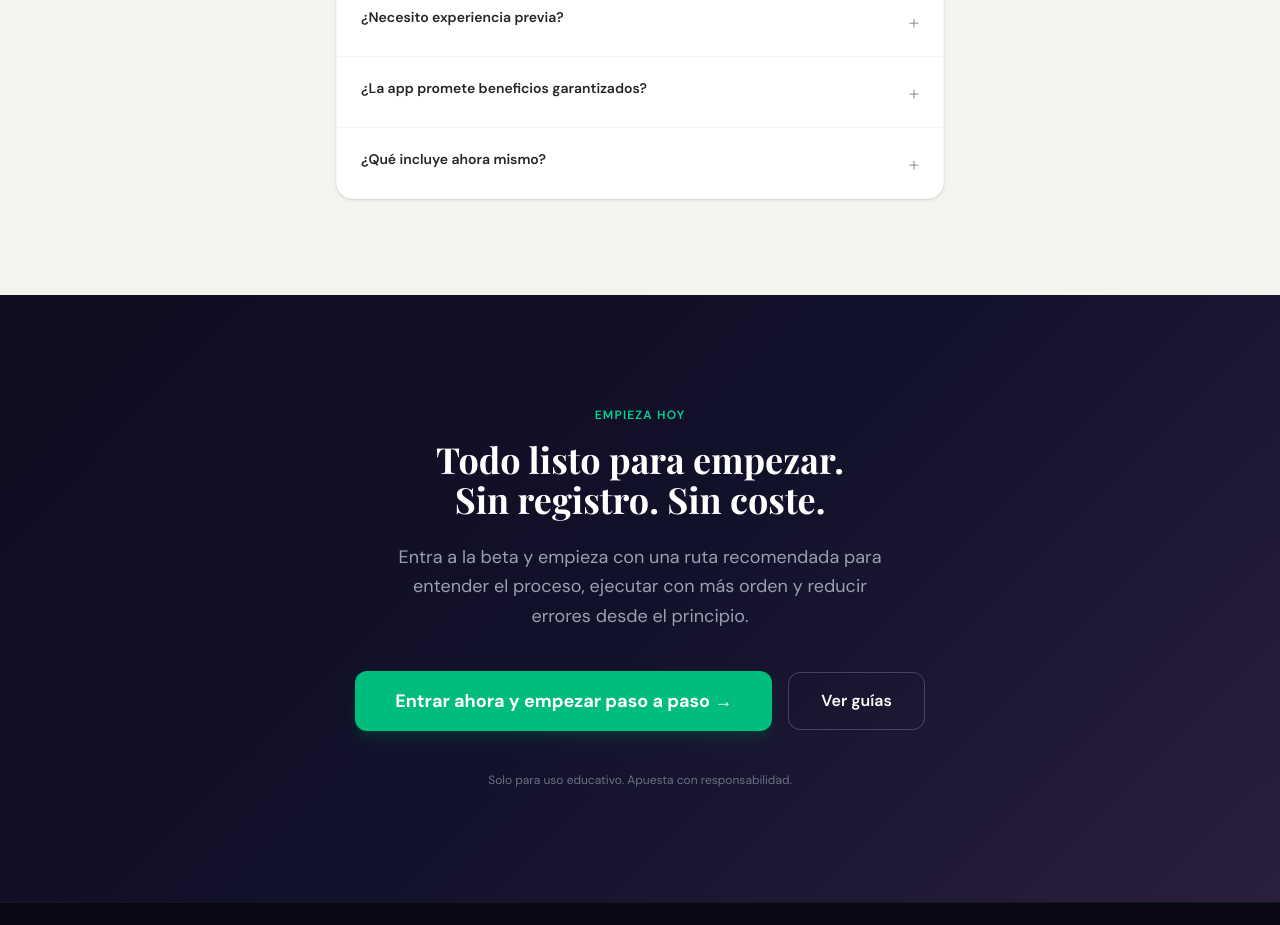
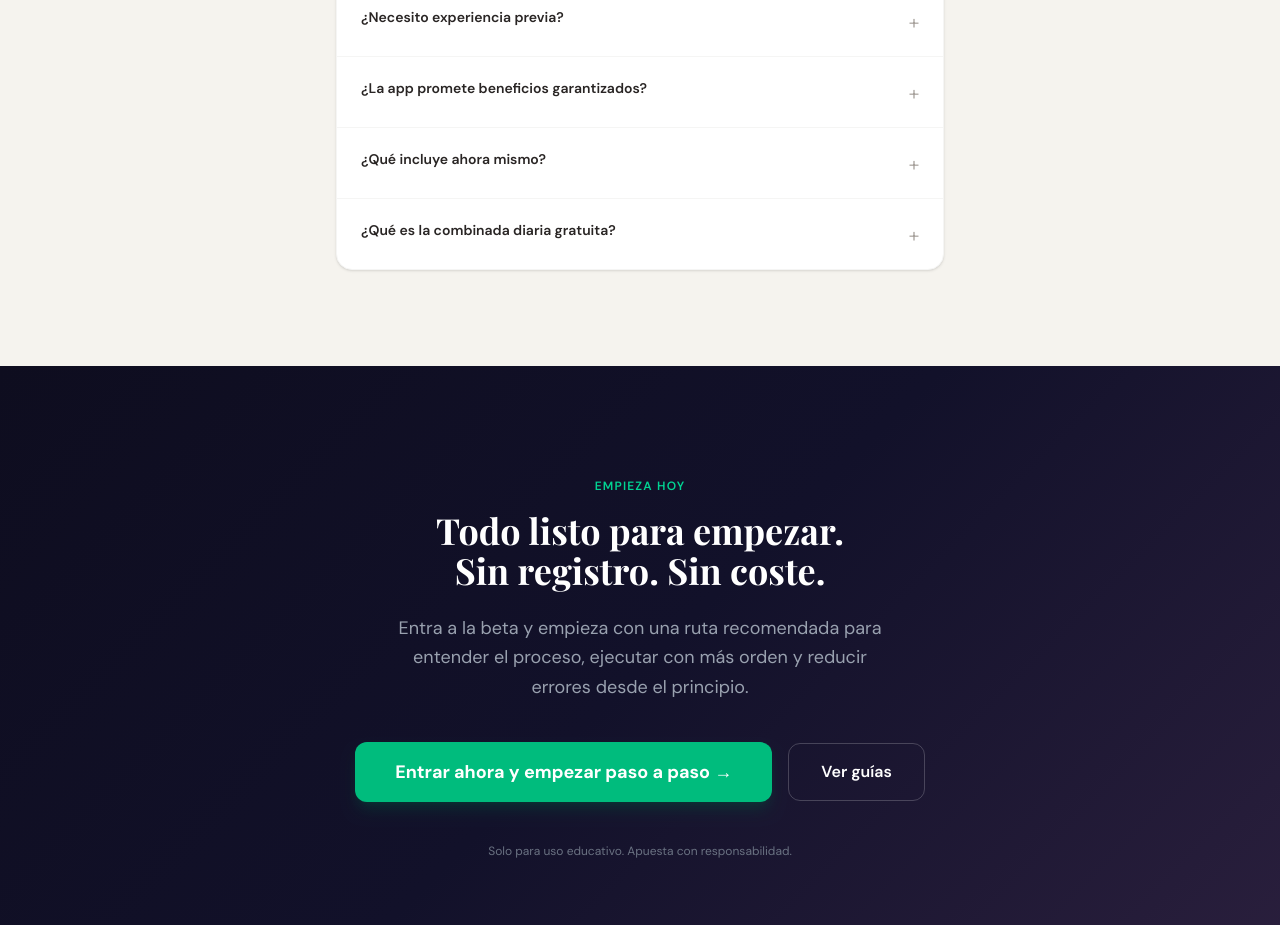
Before and after one commit to eloylt13/matched-betting-app, a Next.js app: page / in a window 1280 px wide. Shown: the part 5140-6065 px from the top of the page. Built offline with nearby package versions, Linux system fonts and the light colour scheme; no server answers; a web font is replaced by a local one.

Commit message:
feat: FAQs home actualizadas con pronósticos y combinada diaria

```diff
--- a/app/page.tsx
+++ b/app/page.tsx
@@ -138,7 +138,12 @@ const FAQS = [
   {
     pregunta: '¿Qué incluye ahora mismo?',
     respuesta:
-      'Incluye onboarding, dashboard, calculadora, casas con fases, seguimiento de bonos, historial y guías integradas.',
+      'Incluye onboarding, dashboard, calculadora, casas con fases, seguimiento de bonos, historial, guías integradas y pronósticos con combinada diaria gratuita.',
+  },
+  {
+    pregunta: '¿Qué es la combinada diaria gratuita?',
+    respuesta:
+      'Cada día publicamos una selección de picks generada automáticamente para usarla como apuesta cualificante o simplemente seguirla. Incluye una explicación de cómo se construye la selección. Accede desde la sección Pronósticos en el menú superior.',
   },
 ]
 
```
